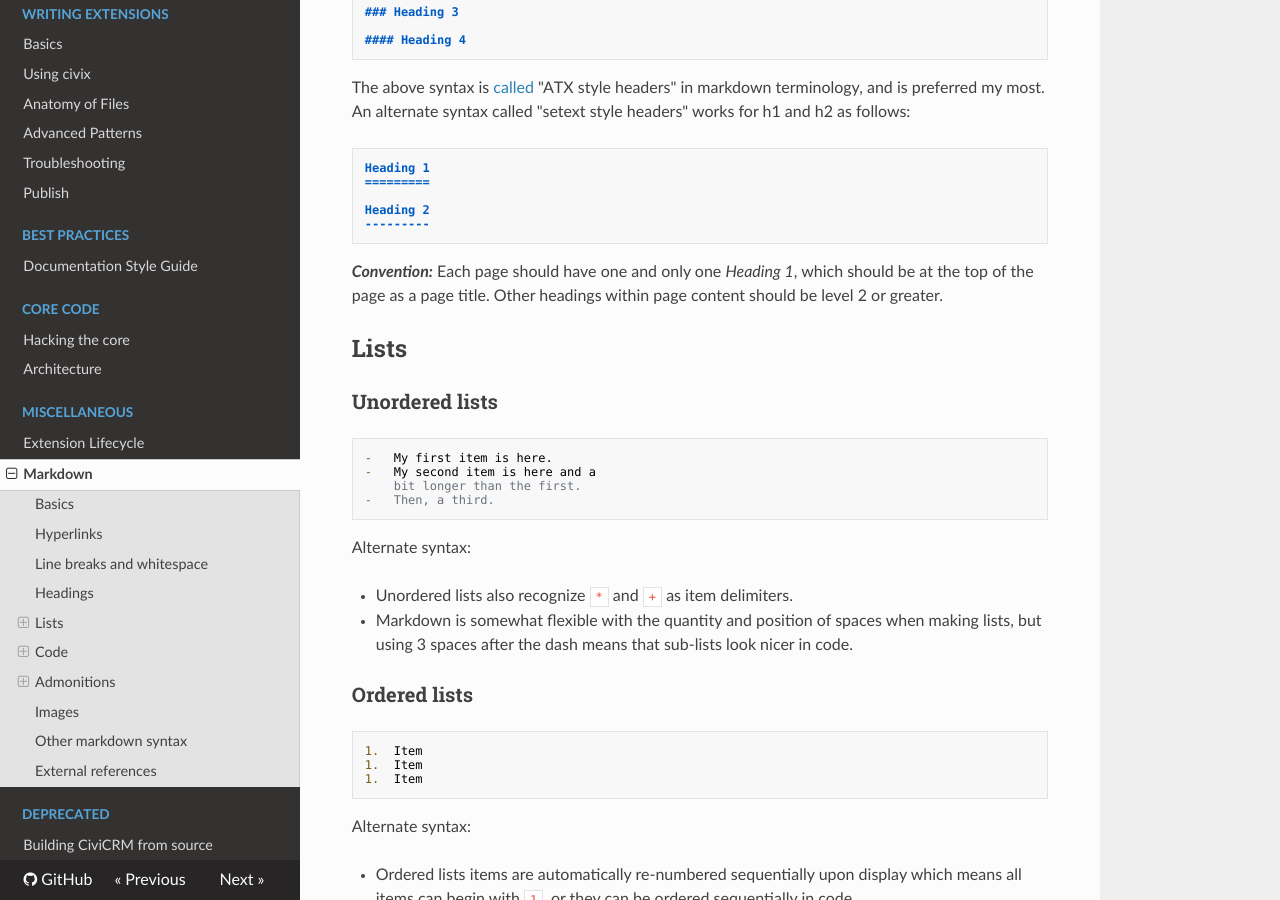
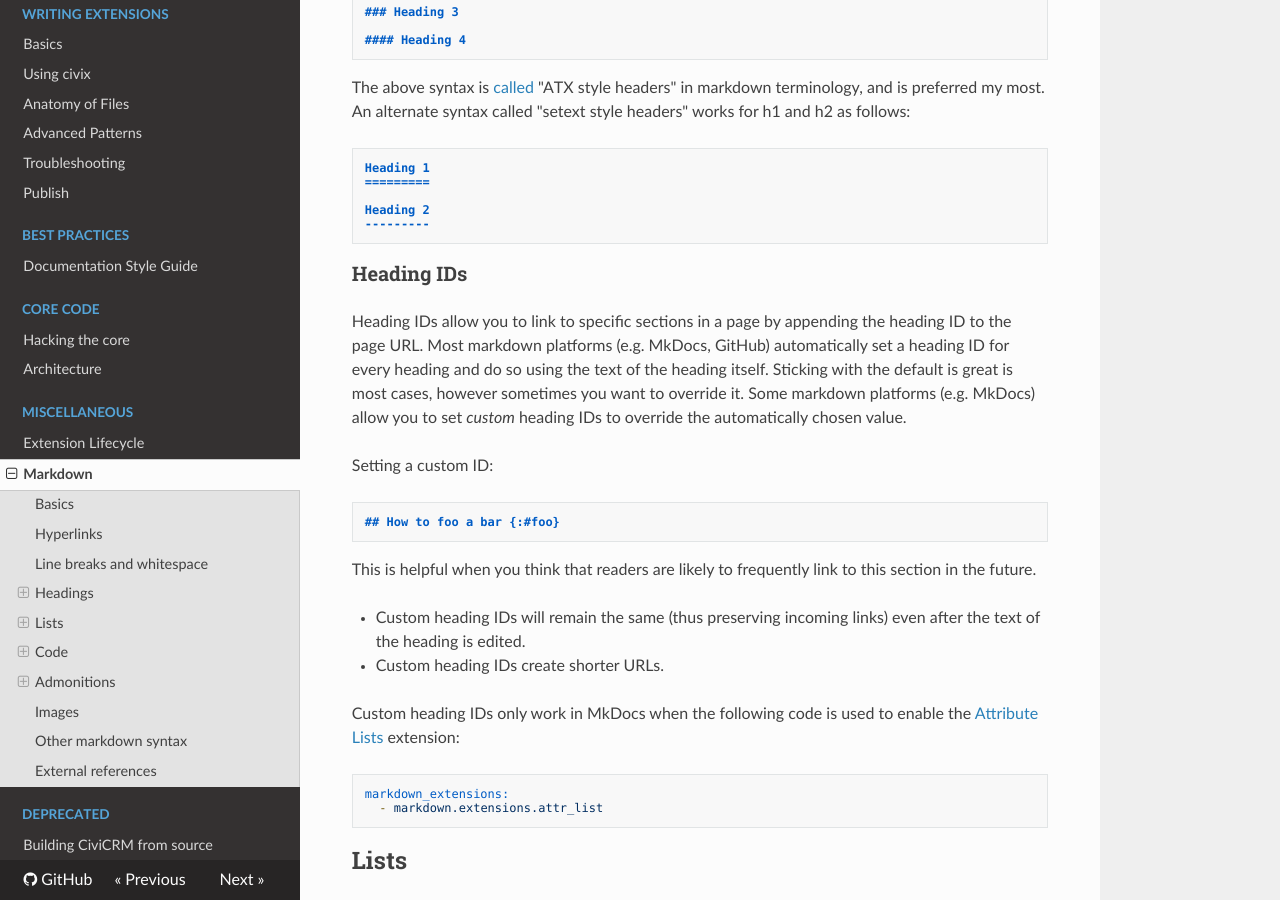
Before and after one commit to civicrm/civicrm-dev-docs, an MkDocs documentation site: the page built from docs/markdownrules.md, in a window 1280 px wide and 900 px high, scrolled down 1786 px. Built offline with MkDocs 1.6.1, drawn with Linux system fonts in a browser that asks for light colours; nearby versions of some CDN libraries; old or Windows-style settings are respelled for this version of MkDocs; some of the changed text lies outside the part shown.

Commit message:
/markdownrules.md updates * documenting custom header IDs * removing rule about using one H1 element (that's in style guide now) * clarifying thad admonitions only work when enabled

````diff
--- a/docs/markdownrules.md
+++ b/docs/markdownrules.md
@@ -105,10 +105,37 @@ Heading 2
 ---------
 ```
 
-***Convention:*** Each page should have one and only one *Heading 1*,
-which should be at the top of the page as a page title. Other headings within
-page content should be level 2 or greater.
+### Heading IDs
 
+Heading IDs allow you to link to specific sections in a page by appending
+the heading ID to the page URL. Most markdown platforms (e.g. MkDocs, GitHub)
+automatically set a heading ID for every heading and do so using the text of
+the heading itself. Sticking with the default is great is most cases, however
+sometimes you want to override it. Some markdown platforms (e.g. MkDocs)
+allow you to set *custom* heading IDs to override the automatically chosen
+value.
+
+Setting a custom ID:
+
+```md
+## How to foo a bar {:#foo}
+```
+
+This is helpful when you think that readers are likely to frequently link
+to this section in the future.
+
+* Custom heading IDs will remain the same (thus preserving incoming links) even
+after the text of the heading is edited.
+* Custom heading IDs create shorter URLs.
+
+Custom heading IDs only work in MkDocs when the following code is used to enable
+the [Attribute Lists](https://pythonhosted.org/Markdown/extensions/attr_list.html)
+extension:
+
+```yml
+markdown_extensions:
+  - markdown.extensions.attr_list
+```
 
 ## Lists
 
@@ -320,6 +347,16 @@ Add a custom title (make sure to quote the title):
     Stand back. I'm about to try science!
 ```
 
+### Enabling
+
+Admonitions only work in MkDocs when the following code is used to enable
+the [Admonition extension](https://pythonhosted.org/Markdown/extensions/admonition.html):
+
+```yml
+markdown_extensions:
+  - markdown.extensions.admonition
+```
+
 ## Images
 
 Images function mostly the same as hyperlinks, but preceded by an exclamation
````
